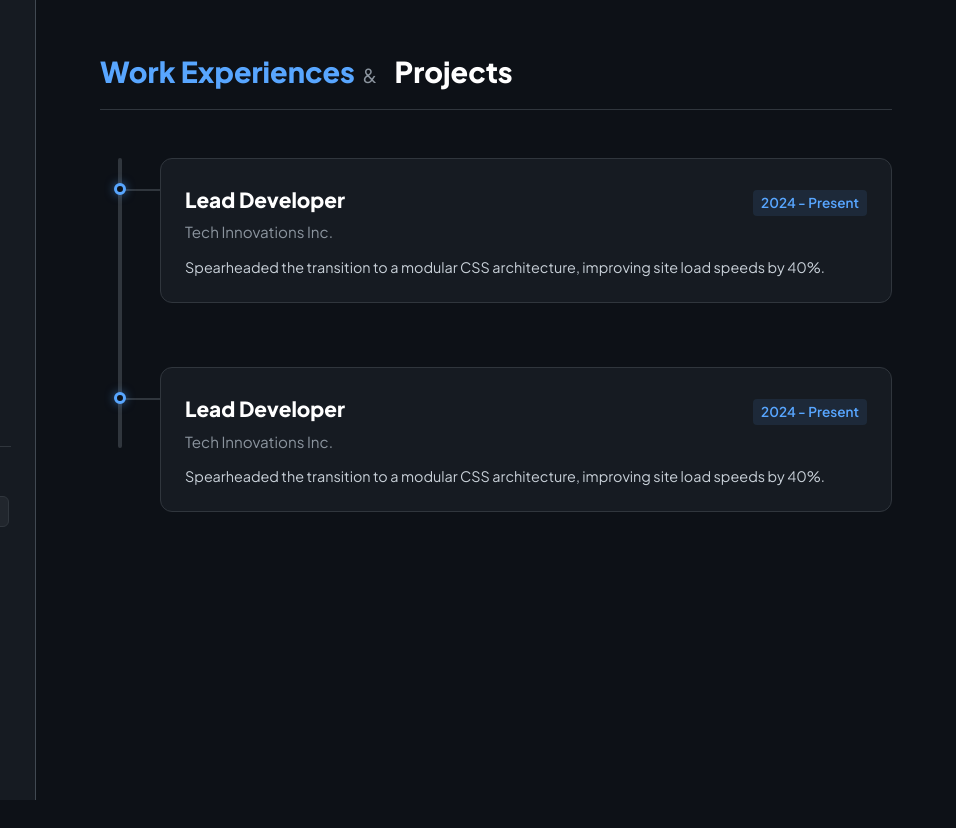
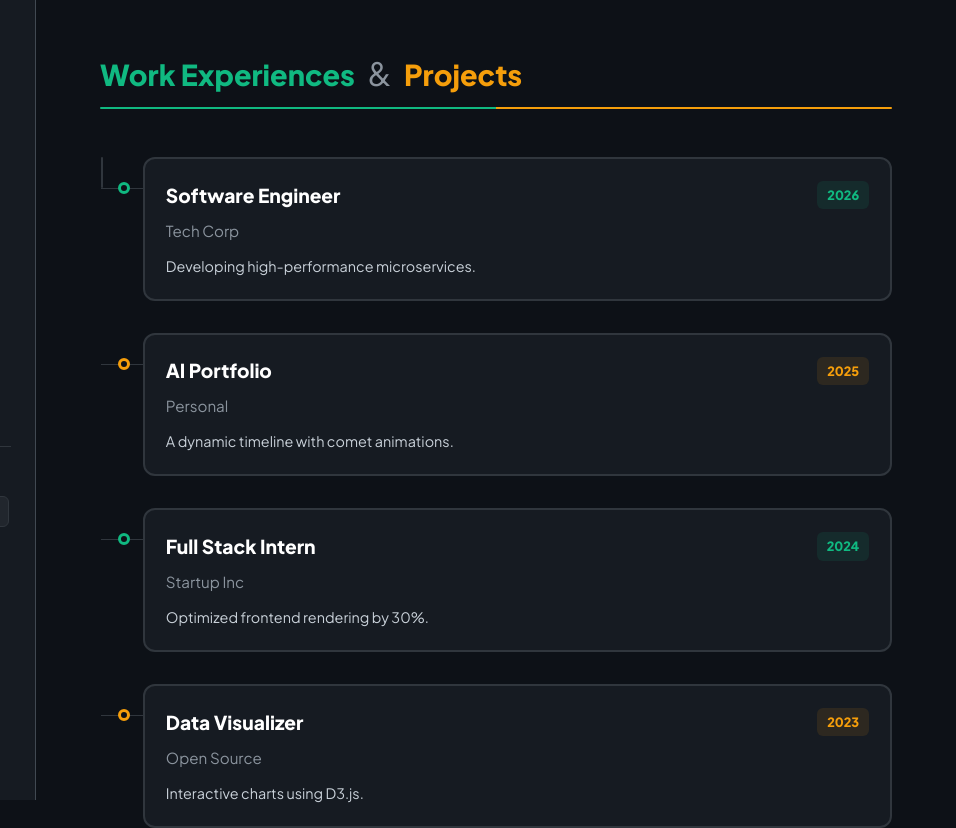
Before and after one commit to ee17btech11034/portfolio_webpage, a plain HTML site: page index.html in a window 1280 px wide. Shown: the full height of the page, 324-1280 px from the left. Before the commit the page ends 800 px from the top, so only its background shows below. Drawn offline with Linux system fonts and the light colour scheme.

Commit message:
Comet using JS

```diff
--- a/experience.css
+++ b/experience.css
@@ -1,109 +1,165 @@
+:root {
+    --color-exp: #10b981;    /* Emerald Green */
+    --color-proj: #f59e0b;   /* Amber Orange */
+    --bg-dark: #0d1117;      /* Darkest background */
+    --bg-card: #161b22;      /* Card background */
+    --border-dim: #30363d;   /* Muted border */
+    --text-main: #c9d1d9;    /* Light grey text */
+}
+
+/* Header & Dual Underline */
+.experience-header { margin-bottom: 3rem; }
+.title-work { color: var(--color-exp); display: inline-block; margin: 0; font-size: 1.8rem; }
+.title-projects { color: var(--color-proj); display: inline-block; margin: 0; font-size: 1.8rem; }
+.title-separator { color: #8b949e; margin: 0 10px; font-size: 2rem; }
+
+.header-line {
+    height: 1.8px;
+    width: 100%;
+    margin-top: 8px;
+    border-radius: 20px;
+    background: linear-gradient(to right, var(--color-exp) 50%, var(--color-proj) 50%);
+}
+
+/* Timeline Layout */
 .timeline-container {
     position: relative;
-    padding-left: 60px; /* Space for rope + dots */
+    padding-left: 43px;
 }
 
+/* The Rope (Stops at last dot) */
 .timeline-rope {
     position: absolute;
-    left: 18px; /* Centered relative to the 40px dot space */
+    left: 1px;
     top: 0;
-    width: 4px;
-    height: calc(100% - 4rem);
-    background: #30363d;
+    width: 1.5px;
+    /* This calculation ensures the line ends at the top of the last box's arm */
+    height: calc(100% - 8.58rem);
+    background: var(--border-dim);
     border-radius: 2px;
 }
 
 .work-box {
     position: relative;
-    margin-bottom: 4rem;
+    margin-bottom: 2rem;
 }
 
-/* The Glowing Node */
-.timeline-dot {
+/* The Arm (Connecting Line) */
+.work-box::before {
+    content: "";
     position: absolute;
-    left: -46px; /* Positions it exactly on the rope */
-    top: 25px;   /* Aligns with the first line of text */
-    width: 12px;
-    height: 12px;
-    background: #0d1117;
-    border: 3px solid #58a6ff;
-    border-radius: 50%;
-    z-index: 2;
-    box-shadow: 0 0 10px rgba(88, 166, 255, 0.5);
+    left: -42px;
+    top: 31px;
+    width: 43px;
+    height: 1px;
+    background: var(--border-dim);
+    z-index: 1;
     transition: all 0.3s ease;
 }
 
-/* Hover Effect: When you hover the box, the dot glows brighter */
-.work-box:hover .timeline-dot {
-    background: #58a6ff;
-    transform: scale(1.3);
-    box-shadow: 0 0 20px rgba(88, 166, 255, 0.8);
+/* The Glowing Nodes */
+.timeline-dot {
+    position: absolute;
+    left: -25px;
+    top: 25px;
+    width: 12px;
+    height: 12px;
+    background: var(--bg-dark);
+    border: 3px solid var(--border-dim);
+    border-radius: 50%;
+    z-index: 2;
+    transition: all 0.3s ease;
 }
 
+/* Content Box Styling */
 .work-content {
-    background: #161b22;
-    border: 1px solid #30363d;
-    padding: 1.5rem;
+    background: var(--bg-card);
+    border: 2px solid var(--border-dim);
+    padding: 1.3rem;
     border-radius: 12px;
-    transition: border-color 0.3s ease, transform 0.3s ease;
+    transition: all 0.3s ease;
 }
 
-.work-box:hover::before {
-    background: #58a6ff;
-    width: 50px; /* Arm grows to follow the shifting box */
+/* HOVER & COLOR LOGIC */
+
+/* Experience Styling (Green) */
+.type-experience .work-date { color: var(--color-exp); background: rgba(16, 185, 129, 0.1); }
+.type-experience .timeline-dot { border-color: var(--color-exp); }
+
+.type-experience:hover .timeline-dot {
+    background: var(--color-exp);
+    box-shadow: 0 0 15px var(--color-exp);
+    transform: scale(1.2);
+}
+.type-experience:hover .work-content { border-color: var(--color-exp); }
+.type-experience:hover::before { background: var(--color-exp); }
+
+/* Project Styling (Orange) */
+.type-project .work-date { color: var(--color-proj); background: rgba(245, 158, 11, 0.1); }
+.type-project .timeline-dot { border-color: var(--color-proj); }
+
+.type-project:hover .timeline-dot {
+    background: var(--color-proj);
+    box-shadow: 0 0 15px var(--color-proj);
+    transform: scale(1.2);
+}
+.type-project:hover .work-content { border-color: var(--color-proj); }
+.type-project:hover::before { background: var(--color-proj); }
+
+/* Interaction: Shift box right on hover */
+.work-box:hover .work-content {
+    transform: translateX(8px);
 }
 
-.work-box:hover .work-content {
-    border-color: #58a6ff;
-    transform: translateX(10px);
+/* Typography Inside Boxes */
+.work-header { display: flex; justify-content: space-between; align-items: center; margin-bottom: 8px; }
+.work-title { font-size: 1.2rem; color: #fff; margin: 0; }
+.work-date { font-size: 0.8rem; font-weight: 700; padding: 4px 10px; border-radius: 6px; }
+.work-org { color: #8b949e; font-size: 0.95rem; margin-bottom: 12px; font-weight: 500; }
+.work-desc { color: var(--text-main); font-size: 0.9rem; line-height: 1.6; }
+
+/* The Comet Shadow/Body */
+.comet {
+    position: absolute;
+    left: 1px; /* Centered on your 1.5px rope */
+    top:0;
+    width: 3px;
+    height: 60px;
+    background: linear-gradient(to top, var(--active-color), transparent);
+    border-radius: 2px;
+    opacity: 0;
+    pointer-events: none;
+    z-index: 10;
+    /* Smooth 'slide' transition */
+    transition: transform 0.4s cubic-bezier(0.25, 0.46, 0.45, 0.94), opacity 0.2s;
+    transform: translateY(-100px); /* starts at top*/
 }
 
-.work-header {
-    display: flex;
-    justify-content: space-between; /* Pushes Title to left, Date to right */
-    align-items: baseline;        /* Aligns text bottoms nicely */
-    gap: 15px;
-    margin-bottom: 4px;
+.comet.active {
+    opacity: 1;
 }
 
-.work-title {
-    font-size: 1.3rem;
-    color: #ffffff;
-    font-weight: 700;
+/* 1. Dot Glow State */
+.dot-active {
+    background: var(--active-color) !important;
+    border-color: var(--active-color) !important;
+    box-shadow: 0 0 15px var(--active-color), 0 0 30px var(--active-color);
+    transform: scale(1.3);
 }
 
-.work-date {
-    font-size: 0.85rem;
-    color: #58a6ff;
-    font-weight: 600;
-    white-space: nowrap; /* Keeps date on one line */
-    background: rgba(88, 166, 255, 0.1);
-    padding: 2px 8px;
-    border-radius: 4px;
+/* 2. Arm Glow State */
+.work-box.arm-active::before {
+    background: var(--active-color) !important;
+    width: 45px; /* Slight stretch effect */
 }
 
-.work-org {
-    font-size: 0.95rem;
-    color: #8b949e;
-    margin-bottom: 12px;
-    font-weight: 500;
+/* 3. Box Glow State */
+.content-active {
+    border-color: var(--active-color) !important;
+    transform: translateX(10px);
+    box-shadow: 0 10px 30px rgba(0, 0, 0, 0.5), inset 0 0 10px rgba(var(--active-rgb), 0.1);
 }
 
-.work-desc {
-    font-size: 0.9rem;
-    color: #c9d1d9;
-    line-height: 1.5;
-}
-
-.work-box::before {
-    content: "";
-    position: absolute;
-    left: -40px;
-    top: 31px;
-    width: 41px; /* Added 1px overlap to prevent visual gaps */
-    height: 2px;
-    background: #30363d;
-    z-index: 1;
-    transition: all 0.3s ease;
-    transform-origin: left; /* Arm grows from the dot */
-}
+/* Helper to handle RGB for the inset shadow */
+.type-experience { --active-rgb: 16, 185, 129; }
+.type-project { --active-rgb: 245, 158, 11; }
--- a/index.html
+++ b/index.html
@@ -94,16 +94,14 @@
             <div class="timeline-container">
                 <div class="timeline-rope"></div>
 
-                <div class="work-box">
+                <!-- <div class="work-box type-experience">
                     <div class="timeline-dot"></div>
                     <div class="work-content">
                         <div class="work-header">
                             <h2 class="work-title">Lead Developer</h2>
                             <span class="work-date">2024 - Present</span>
                         </div>
-
                         <h3 class="work-org">Tech Innovations Inc.</h3>
-
                         <p class="work-desc">
                             Spearheaded the transition to a modular CSS architecture, improving site load speeds by 40%.
                         </p>
@@ -124,7 +122,7 @@
                             Spearheaded the transition to a modular CSS architecture, improving site load speeds by 40%.
                         </p>
                     </div>
-                </div>
+                </div> -->
             </div>
         </main>
     </div>
--- a/script.js
+++ b/script.js
@@ -0,0 +1,88 @@
+const journeyData = [
+    { type: 'exp', title: 'Software Engineer', date: '2026', org: 'Tech Corp', desc: 'Developing high-performance microservices.' },
+    { type: 'proj', title: 'AI Portfolio', date: '2025', org: 'Personal', desc: 'A dynamic timeline with comet animations.' },
+    { type: 'exp', title: 'Full Stack Intern', date: '2024', org: 'Startup Inc', desc: 'Optimized frontend rendering by 30%.' },
+    { type: 'proj', title: 'Data Visualizer', date: '2023', org: 'Open Source', desc: 'Interactive charts using D3.js.' }
+];
+
+const container = document.querySelector('.timeline-container');
+const rope = document.querySelector('.timeline-rope');
+
+// 1. Create the Comet element dynamically
+const comet = document.createElement('div');
+comet.className = 'comet';
+container.appendChild(comet);
+
+// Helper function to get the exact Y position relative to the container
+function getRelativeY(element, parent) {
+    const rect = element.getBoundingClientRect();
+    const parentRect = parent.getBoundingClientRect();
+    return rect.top - parentRect.top;
+}
+
+journeyData.forEach((item, index) => {
+    // 2. Create the Work Box
+    const box = document.createElement('div');
+    box.className = `work-box ${item.type === 'exp' ? 'type-experience' : 'type-project'}`;
+    const activeColor = item.type === 'exp' ? '#10b981' : '#f59e0b';
+
+    box.innerHTML = `
+        <div class="timeline-dot"></div>
+        <div class="work-content">
+            <div class="work-header">
+                <h2 class="work-title">${item.title}</h2>
+                <span class="work-date">${item.date}</span>
+            </div>
+            <h3 class="work-org">${item.org}</h3>
+            <p class="work-desc">${item.desc}</p>
+        </div>
+    `;
+
+    const dot = box.querySelector('.timeline-dot');
+    const content = box.querySelector('.work-content');
+
+    // 3. Hover Interaction Logic
+    box.addEventListener('mouseenter', () => {
+        // Set the current active color for CSS variables
+        // const activeColor = item.type === 'exp' ? '#10b981' : '#f59e0b';
+        container.style.setProperty('--active-color', activeColor);
+
+        // Launch Comet from top to dot's Y position
+        const targetY = getRelativeY(dot, container); // Offset to center comet head on dot
+        comet.style.transform = `translateY(${targetY - 20}px)`;
+        comet.classList.add('active');
+
+        // Step A: Dot glows when comet arrives (~350ms)
+        setTimeout(() => {
+            if (box.matches(':hover')) {
+                dot.classList.add('dot-active');
+                box.classList.add('arm-active');
+            }
+        }, 350);
+
+        // Step B: Content box glows and slides shortly after
+        setTimeout(() => {
+            if (box.matches(':hover')) {
+                content.classList.add('content-active');
+            }
+        }, 500);
+    });
+
+    box.addEventListener('mouseleave', () => {
+        // Reset comet and all active classes
+        comet.classList.remove('active');
+        comet.style.transform = `translateY(-100px)`; // Move back up off-screen
+        dot.classList.remove('dot-active');
+        box.classList.remove('arm-active');
+        content.classList.remove('content-active');
+    });
+
+    container.appendChild(box);
+
+    // 4. Set Rope length to the last dot center
+    if (index === journeyData.length - 1) {
+        setTimeout(() => {
+            rope.style.height = `${dot.offsetTop + 6}px`;
+        }, 100);
+    }
+});
--- a/work-exp-header.css
+++ b/work-exp-header.css
@@ -1,4 +1,4 @@
-.experience-header {
+/* .experience-header {
     margin-bottom: 3rem;
     position: relative;
 }
@@ -18,4 +18,4 @@
     height: 1px;
     background: #30363d;
     margin-top: 15px;
-}
+} */
```
